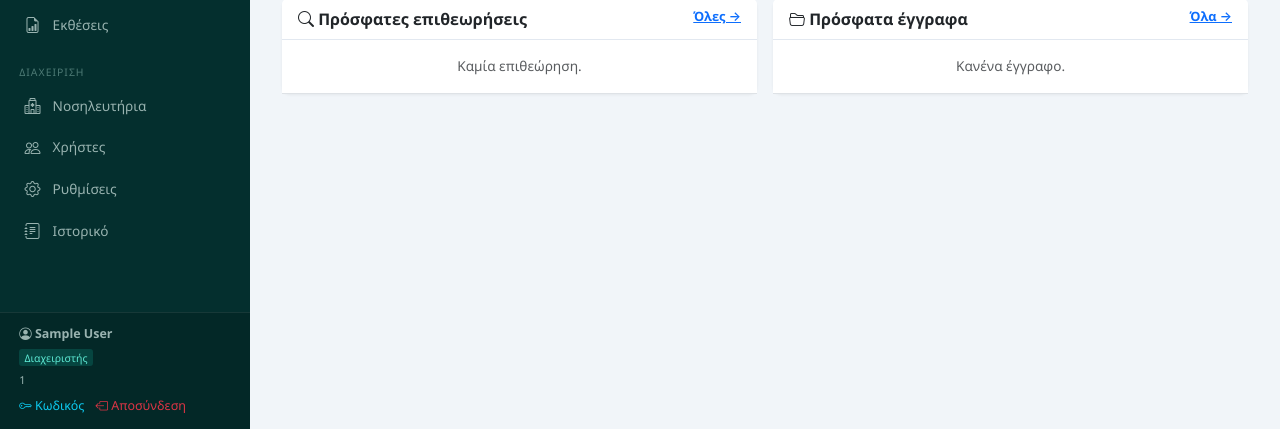
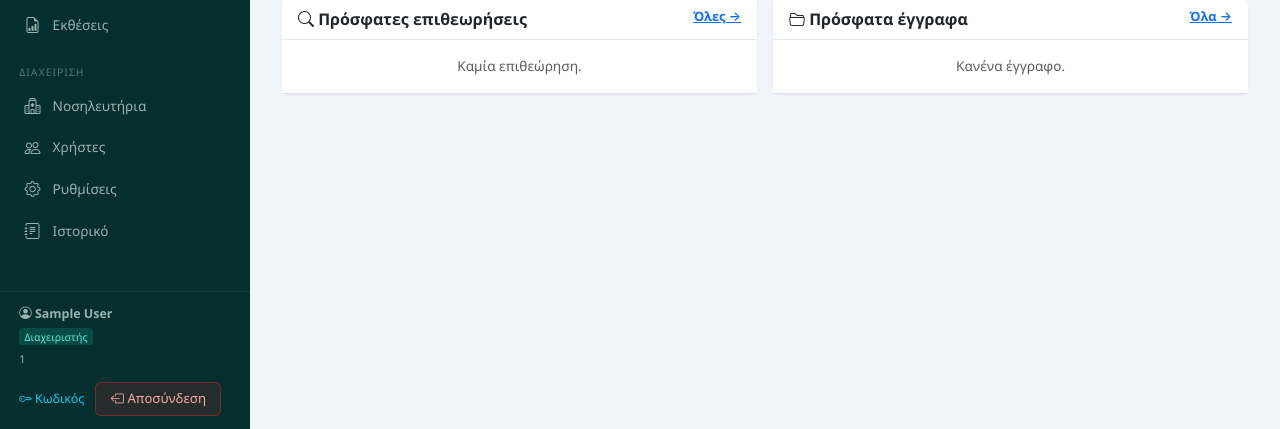
Before and after one commit to dkaolis/quality, a Flask app: page / in a window 1280 px wide. Shown: the part 532-961 px from the top of the page. Run offline with Flask 3, Linux system fonts and the light colour scheme; the visitor is signed in with stand-in values (Sample User, id 1); data comes from the database, SQL or seed files in the repository; data that the repository does not hold is empty; some libraries are stand-ins or nearby versions.

Commit message:
Ρόλος προσθήκης: view + μήνυμα μη-τροποποίησης· ορατό κουμπί Logout
Co-Authored-By: Claude Opus 4.8 <noreply@anthropic.com>

```diff
--- a/app.py
+++ b/app.py
@@ -1346,12 +1346,16 @@ def values_entry():
             score_raw = (request.form.get(f"score_{ind['id']}") or "").strip().replace(",", ".")
             comment = (request.form.get(f"com_{ind['id']}") or "").strip()[:500]
             existing = db_execute(
-                "SELECT id FROM indicator_values WHERE indicator_id=%s AND hospital_code=%s AND year=%s AND month=%s",
+                "SELECT id, value, result_text, score FROM indicator_values "
+                "WHERE indicator_id=%s AND hospital_code=%s AND year=%s AND month=%s",
                 (ind["id"], hosp, year, month), fetch=True)
             if raw == "" and score_raw == "":
-                if existing and can_edit:
-                    db_execute("DELETE FROM indicator_values WHERE id=%s", (existing[0]["id"],))
-                    deleted += 1
+                if existing:
+                    if can_edit:
+                        db_execute("DELETE FROM indicator_values WHERE id=%s", (existing[0]["id"],))
+                        deleted += 1
+                    else:
+                        skipped += 1  # προσπάθεια διαγραφής αποθηκευμένου (δεν επιτρέπεται)
                 continue
             # Αριθμητική τιμή (για χρωματισμό/γραφήματα)· μη-αριθμητικό αποτέλεσμα (π.χ. «NO DATA»)
             # γίνεται δεκτό ως «χωρίς δεδομένα» (no_data=1) και ΔΕΝ μετράει ως 0 σε στατιστικά/ειδοποιήσεις.
@@ -1370,7 +1374,12 @@ def values_entry():
                 score = None
             if existing:
                 if not can_edit:
-                    skipped += 1  # ρόλος «προσθήκη»: δεν τροποποιεί υπάρχοντα δεδομένα
+                    # Ρόλος «προσθήκη»: δεν τροποποιεί αποθηκευμένα· μέτρα ως προσπάθεια μόνο αν άλλαξε κάτι
+                    ev = existing[0]
+                    cur_res = ev.get("result_text") or (fmtnum_filter(ev["value"]) if ev["value"] is not None else "")
+                    cur_score = fmtnum_filter(ev["score"]) if ev.get("score") is not None else ""
+                    if raw != cur_res or (score_raw != "" and score_raw != cur_score):
+                        skipped += 1
                     continue
                 db_execute(
                     "UPDATE indicator_values SET value=%s, result_text=%s, score=%s, no_data=%s, comment=%s, "
@@ -1395,10 +1404,11 @@ def values_entry():
                    f"{hosp}/{year}-{month_from:02d}..{month_to:02d}" + (f" · {grp}" if grp else "")
                    + (f" · {ref_no}" if ref_no else ""),
                    f"{saved} τιμές, {deleted} διαγραφές, {skipped} χωρίς αλλαγή")
-        msg = f"Αποθηκεύτηκαν {saved} τιμές" + (f", διαγράφηκαν {deleted}" if deleted else "") + "."
         if skipped:
-            msg += f" {skipped} υπάρχουσες τιμές δεν τροποποιήθηκαν (δικαίωμα μόνο προσθήκης)."
-        flash(msg, "warning" if skipped else "success")
+            flash(f"Δεν μπορείτε να τροποποιήσετε αποθηκευμένα στοιχεία — {skipped} υπάρχουσες τιμές "
+                  f"έμειναν αμετάβλητες." + (f" Αποθηκεύτηκαν {saved} νέες τιμές." if saved else ""), "warning")
+        else:
+            flash(f"Αποθηκεύτηκαν {saved} τιμές" + (f", διαγράφηκαν {deleted}." if deleted else "."), "success")
         return redirect(url_for("values_entry", year=year, month_from=month_from, month_to=month_to, grp=grp))
 
     existing = db_execute(
--- a/templates/base.html
+++ b/templates/base.html
@@ -49,8 +49,15 @@
         .sidebar .nav-sub2 i { font-size: 0.9rem; }
         .sidebar .user-info {
             margin-top: auto; padding: 0.8rem 1.2rem; border-top: 1px solid rgba(255,255,255,0.08);
-            font-size: 0.78rem; color: #99b3b0; background: rgba(0,0,0,0.15);
+            font-size: 0.78rem; color: #99b3b0; background: var(--sidebar-bg);
+            position: sticky; bottom: 0;
         }
+        .sidebar .logout-btn {
+            display: inline-block; margin-top: 5px; padding: 0.4rem 0.9rem; border-radius: 6px;
+            background: rgba(220,38,38,0.15); color: #fca5a5 !important;
+            border: 1px solid rgba(220,38,38,0.45); font-size: 0.82rem; text-decoration: none;
+        }
+        .sidebar .logout-btn:hover { background: rgba(220,38,38,0.35); color: #fff !important; }
         .sidebar .user-info .role-badge {
             font-size: 0.65rem; padding: 0.15em 0.5em; border-radius: 3px;
             background: rgba(20,184,166,0.2); color: #5eead4;
@@ -194,7 +201,7 @@
             <a href="{{ url_for('change_password') }}" class="text-info text-decoration-none me-2" style="font-size:0.78rem">
                 <i class="bi bi-key"></i> Κωδικός
             </a>
-            <a href="{{ url_for('logout') }}" class="text-danger text-decoration-none" style="font-size:0.78rem">
+            <a href="{{ url_for('logout') }}" class="logout-btn">
                 <i class="bi bi-box-arrow-left"></i> Αποσύνδεση
             </a>
         </div>
```
Also changed, not shown: templates/values_entry.html (+5 -6 lines), CHANGELOG_2026-07-21_add-view-logout.md (added).
